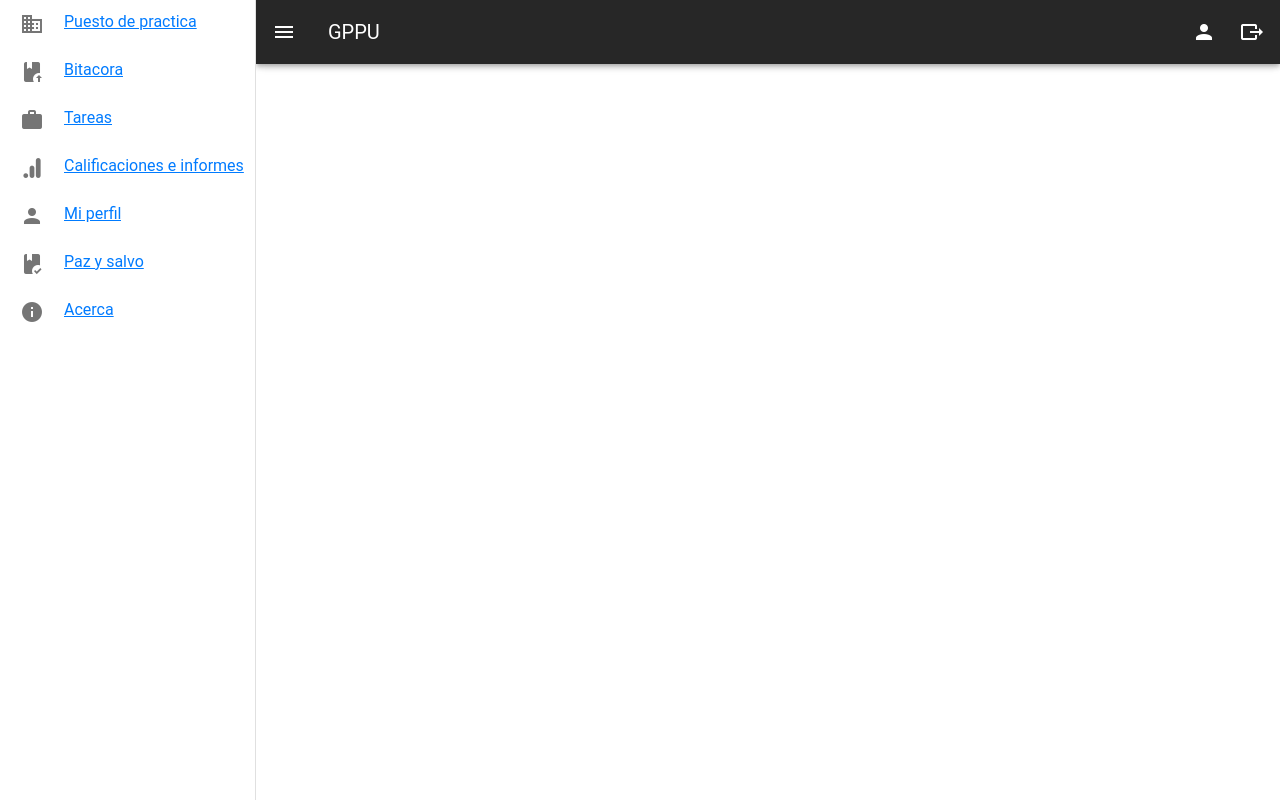
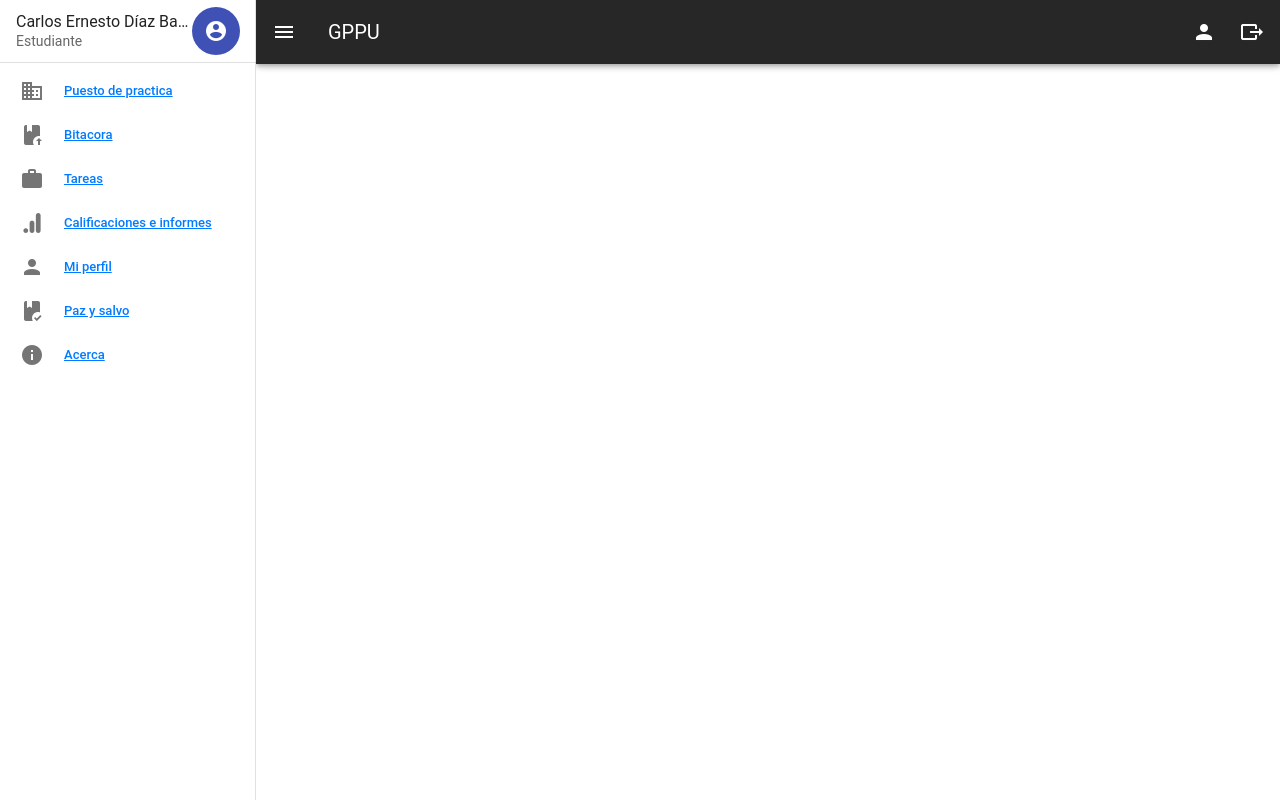
Before and after one commit to carlosdizx/Plantilla-GPPU, a Vue app: page /dashboard in a window 1280 px wide. Built offline with nearby package versions, Linux system fonts and the light colour scheme; a small style sheet from the web is missing.

Commit message:
Se agrego informacion sobre la persona "logueada" como su nombre y el rol

```diff
--- a/src/components/NavDrawer.vue
+++ b/src/components/NavDrawer.vue
@@ -1,5 +1,20 @@
 <template>
   <v-navigation-drawer app v-model="navigation.default">
+    <!--ITEMS DE NAVEGACION -->
+
+    <v-list-item>
+      <v-list-item-content>
+        <v-list-item-title>Carlos Ernesto Díaz Basante</v-list-item-title>
+        <v-list-item-subtitle>Estudiante</v-list-item-subtitle>
+      </v-list-item-content>
+      <v-avatar color="indigo">
+        <v-icon dark>mdi-account-circle</v-icon>
+      </v-avatar>
+    </v-list-item>
+
+    <v-divider></v-divider>
+    <!--ITEMS DE NAVEGACION -->
+    <v-list dense nav>
     <v-list-item v-for="item in items" :key="item.title">
       <v-row>
         <v-list-item-icon>
@@ -14,6 +29,7 @@
         </router-link>
       </v-row>
     </v-list-item>
+    </v-list>
   </v-navigation-drawer>
 </template>
 
```
